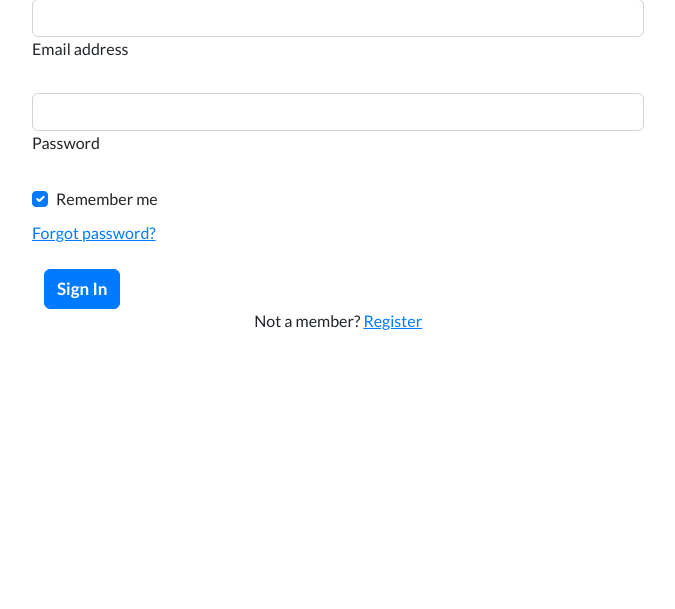
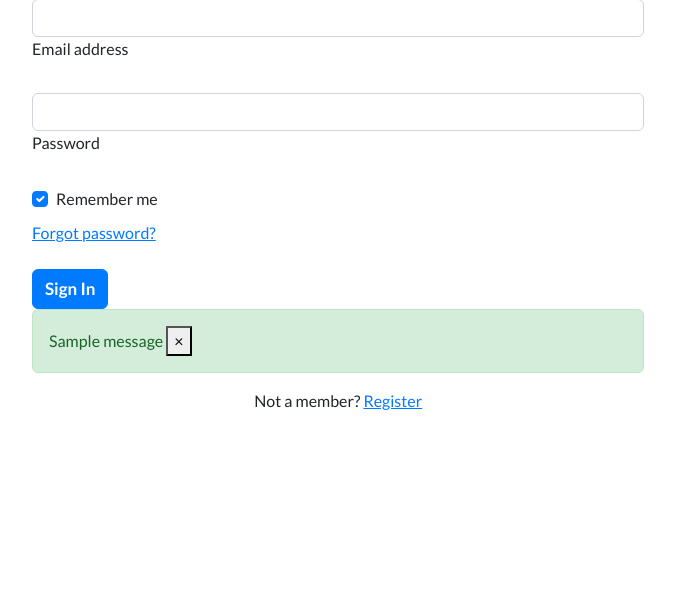
Before and after one commit to acx806/simplescrapeGitHubVersion, a Flask app: page /login in a window 1280 px wide. Shown: the part 373-982 px from the top of the page, without its empty margins (308-983 px from the left). Run offline with Flask 2, Linux system fonts and the light colour scheme; tables that the repository leaves empty hold one stand-in row (values such as "Sample post"); one stand-in notice (Sample message) is shown; some libraries are stand-ins or nearby versions.

Commit message:
basic flash function added to the Login Page, needs to be bugfixed

```diff
--- a/Frontend/Templates/Login.html
+++ b/Frontend/Templates/Login.html
@@ -6,7 +6,8 @@
     <meta name="viewport" content="width=device-width, initial-scale=1.0, shrink-to-fit=no">
     <title>SE2 (1)</title>
     <link rel="stylesheet" type="text/css" href="../static/bootstrap/css/bootstrap.min.css">
-    <link rel="stylesheet" href="https://fonts.googleapis.com/css?family=Lato:300,400,700,300italic,400italic,700italic&amp;display=swap">
+    <link rel="stylesheet"
+          href="https://fonts.googleapis.com/css?family=Lato:300,400,700,300italic,400italic,700italic&amp;display=swap">
     <link rel="stylesheet" href="../static/css/Navbar-Right-Links-icons.css">
     <link rel="stylesheet" href="../static/css/untitled.css">
 </head>
@@ -18,23 +19,67 @@
         <li class="nav-item"><a class="nav-link active" href="#">First Item</a></li>
         <li class="nav-item"><a class="nav-link" href="#">Second Item</a></li>
         <li class="nav-item"><a class="nav-link" href="#">Third Item</a></li>
-        </ul><a class="btn btn-primary ms-md-2" role="button" href="#">Button</a>
+    </ul>
+    <a class="btn btn-primary ms-md-2" role="button" href="#">Button</a>
 </div>
-    <nav class="navbar navbar-light navbar-expand-md py-3" style="margin-top: -304px;padding-left: 0px;padding-right: 158px;margin-left: -340px;margin-right: -374px;">
-        <div class="container"><a class="navbar-brand d-flex align-items-center" href="#"></a><button class="navbar-toggler" data-bs-toggle="collapse"><span class="visually-hidden">Toggle navigation</span><span class="navbar-toggler-icon"></span></button></div>
-    </nav><img src="../static/img/SIMPLE_SCRAPE__1_-removebg-preview.png" width="482" height="334">
-    <form method="POST" style="width: 612.4px;height: 392px;margin: 128px;margin-top: auto; margin-left: auto; margin-right: auto">
-    <div class="form-outline mb-4"><input id="form2Example1" class="form-control form-control form-control" type="email" name="email"/><label class="form-label form-label form-label" for="form2Example1">Email address</label></div>
-    <div class="form-outline mb-4"><input id="form2Example2" class="form-control form-control form-control" type="password" name="password" /><label class="form-label form-label form-label" for="form2Example2">Password</label></div>
+<nav class="navbar navbar-light navbar-expand-md py-3"
+     style="margin-top: -304px;padding-left: 0px;padding-right: 158px;margin-left: -340px;margin-right: -374px;">
+    <div class="container"><a class="navbar-brand d-flex align-items-center" href="#"></a>
+        <button class="navbar-toggler" data-bs-toggle="collapse"><span
+                class="visually-hidden">Toggle navigation</span><span class="navbar-toggler-icon"></span></button>
+    </div>
+</nav>
+<img src="../static/img/SIMPLE_SCRAPE__1_-removebg-preview.png" width="482" height="334">
+<form method="POST"
+      style="width: 612.4px;height: 392px;margin: 128px;margin-top: auto; margin-left: auto; margin-right: auto">
+    <div class="form-outline mb-4"><input id="form2Example1" class="form-control form-control form-control" type="email"
+                                          name="email"/><label class="form-label form-label form-label"
+                                                               for="form2Example1">Email address</label></div>
+    <div class="form-outline mb-4"><input id="form2Example2" class="form-control form-control form-control"
+                                          type="password" name="password"/><label
+            class="form-label form-label form-label" for="form2Example2">Password</label></div>
     <div class="row mb-4">
         <div class="center-block">
-            <div class="form-check"><input id="form2Example31" class="form-check-input" type="checkbox" value checked /><label class="form-label form-label form-check-label" for="form2Example31"> Remember me </label></div>
+            <div class="form-check"><input id="form2Example31" class="form-check-input" type="checkbox" value
+                                           checked/><label class="form-label form-label form-check-label"
+                                                           for="form2Example31"> Remember me </label></div>
         </div>
         <div class="right-block"><a href="ForgotPassword">Forgot password?</a></div>
     </div>
-    <div class="container">
-        <button  type="submit" class="btn btn-primary ms-auto" role="button" href="scrape" style="--bs-primary: #9900ff;--bs-primary-rgb: 153,0,255;background: rgb(0,123,255);font-weight: bold;font-size: 17px;">Sign In</button>
+    <button type="submit" class="btn btn-primary ms-auto" data-dismiss="alert" role="button"
+            style="--bs-primary: #9900ff;--bs-primary-rgb: 153,0,255;background: rgb(0,123,255);font-weight: bold;font-size: 17px;">
+        Sign In
+    </button>
+
+    {% with messages = get_flashed_messages(with_categories=true) %} {% if
+    messages %} {% for category, message in messages %} {% if category ==
+    'error' %}
+
+        <div class="alert alert-danger alter-dismissable fade show" class="close" role="alert">
+
+            <p></p>
+            {{ message }}
+            <button type="button" class="close" data-dismiss="alert">
+                <span aria-hidden="true">&times;</span>
+            </button>
+
         </div>
+    {% else %}
+
+        <div class="alert alert-success alter-dismissable fade show" role="alert">
+        {{ message }}
+            <button type="button" class="close" data-dismiss="alert">
+                <span aria-hidden="true">&times;</span>
+            </button>
+
+
+
+            {# <button type="submit" class="btn btn-primary ms-auto" role="button" href="scrape"
+                style="--bs-primary: #9900ff;--bs-primary-rgb: 153,0,255;background: rgb(0,123,255);font-weight: bold;font-size: 17px;">
+            Sign In Backup
+        </button>#}
+        </div>
+    {% endif %} {% endfor %} {% endif %} {% endwith %}
     <div class="text-center">
         <p>Not a member? <a href="signup">Register</a></p>
 
```
Lines whose indentation alone changed are shown as unchanged.
